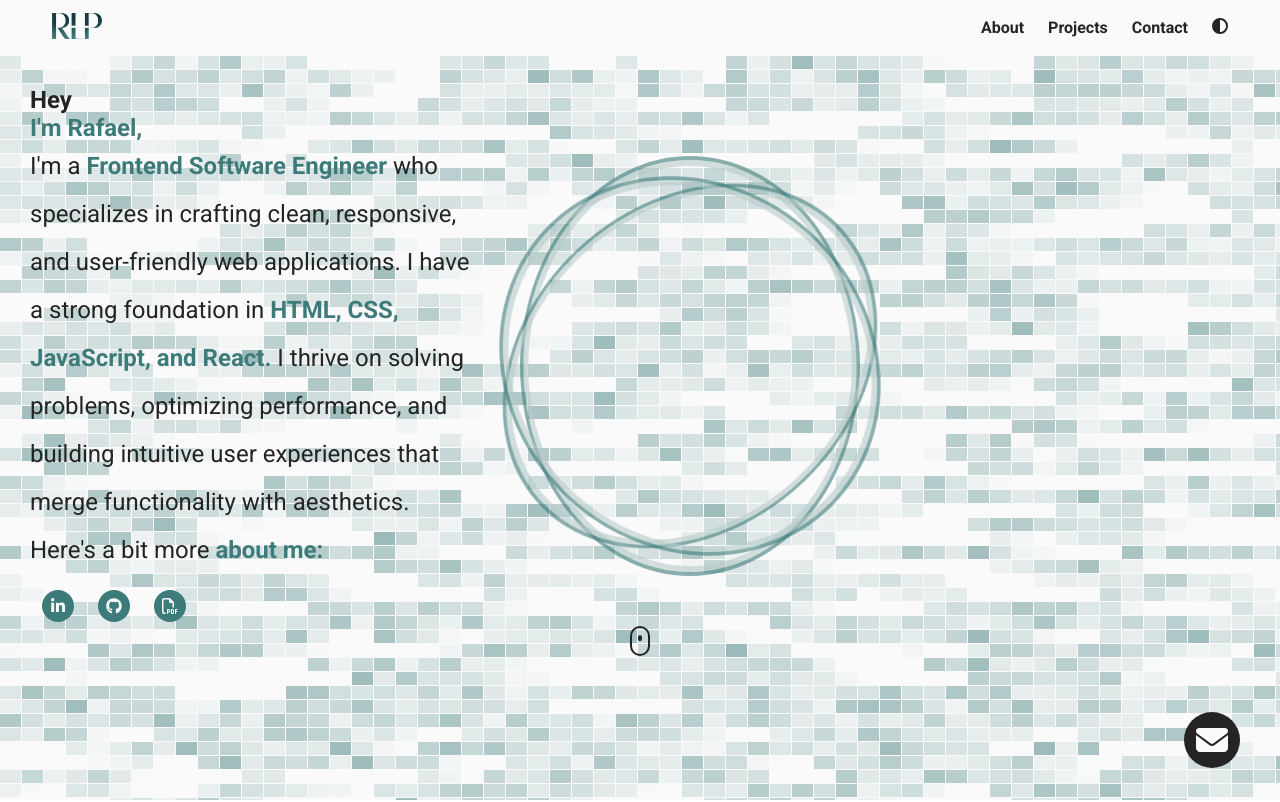
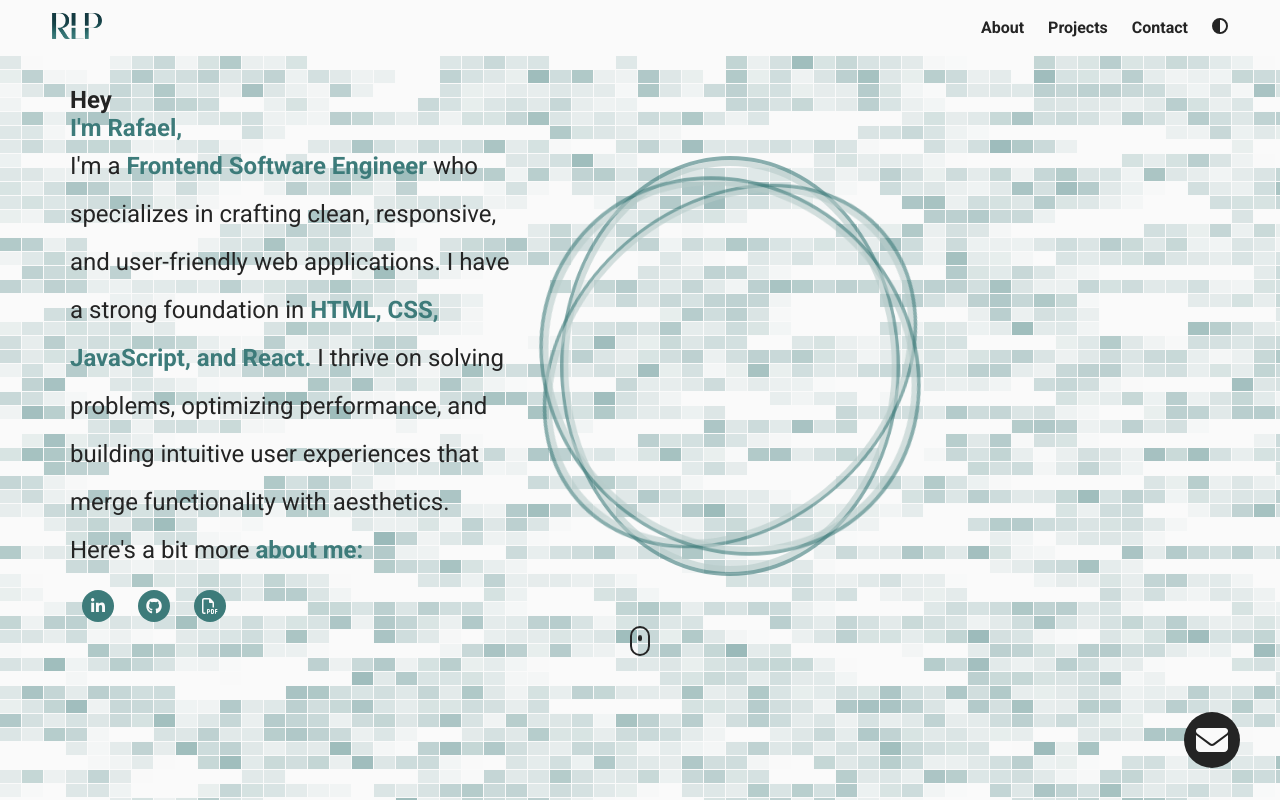
Before and after one commit to shaydpines/developer-profile, a React (Create React App) app: page / in a window 1280 px wide. Shown: the top 802 px of the page. Built offline with nearby package versions, Linux system fonts and the light colour scheme.

Commit message:
margin 0 auto on sections

```diff
--- a/src/components/Modal.jsx
+++ b/src/components/Modal.jsx
@@ -42,7 +42,7 @@ export default function Modal({ isModalOpen, toggleModal }) {
               loves turning ideas into interactive, eye-catching websites using
               JavaScript, React, and the latest web tools. If you like what you
               see and want a passionate developer to help make your web projects
-              shine, drop me a message—I promise I'll get back to you ASAP!
+              shine, drop me a message and I promise I'll get back to you ASAP!
             </p>
             <div className="modal__languages">
               <figure className="modal__language">
--- a/src/index.css
+++ b/src/index.css
@@ -48,6 +48,9 @@ html {
 }
 
 section {
+  width: 100%;
+  max-width: 1200px;
+  margin: 0 auto;
   background-color: var(--color-bg);
   cursor: crosshair;
 }
--- a/src/pages/Home.jsx
+++ b/src/pages/Home.jsx
@@ -16,9 +16,11 @@ export default function Home({ isModalOpen, toggleModal, handleContactClick }) {
 
   return (
     <>
+    <div className="Home">
       <Modal isModalOpen={isModalOpen} toggleModal={toggleModal} />
       <Landing handleContactClick={handleContactClick} />
       <Projects />
+    </div>
     </>
   );
 }
```
